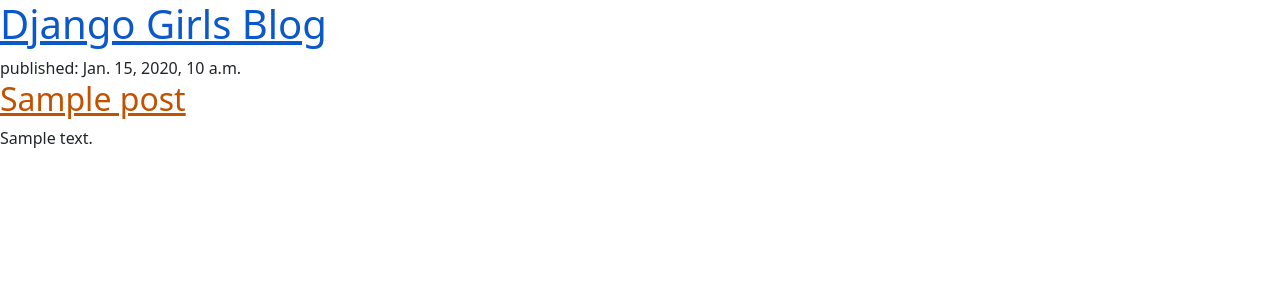
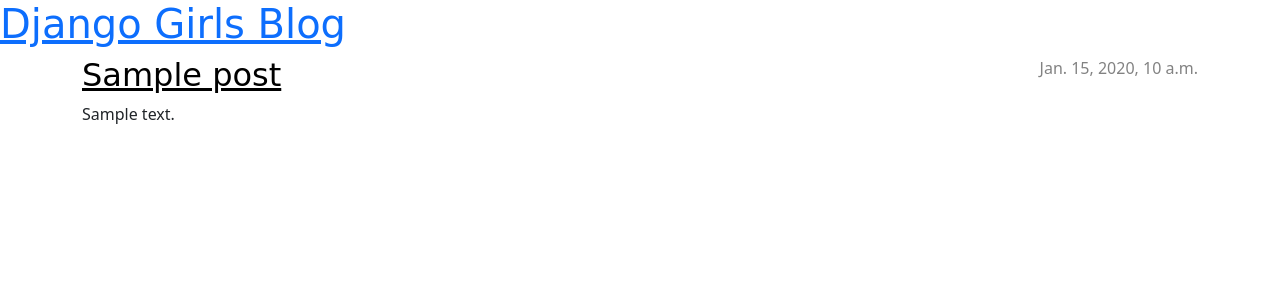
Before and after one commit to axeldunis/my-first-blog, a Django app: page / in a window 1280 px wide. Shown: the top 300 px of the page. Run offline with Django 3.2, Linux system fonts and the light colour scheme; tables that the repository leaves empty hold one stand-in row (values such as "Sample post").

Commit message:
Modified templates to display posts from database.

```diff
--- a/blog/static/css/blog.css
+++ b/blog/static/css/blog.css
@@ -1,3 +1,70 @@
-h1 a, h2 a {
-    color : #C25100;
+.page-header {
+    background-color: #C25100;
+    margin-top: 0;
+    margin-bottom: 40px;
+    padding: 20px 20px 20px 40px;
 }
+
+.page-header h1,
+.page-header h1 a,
+.page-header h1 a:visited,
+.page-header h1 a:active {
+    color: #ffffff;
+    font-size: 36pt;
+    text-decoration: none;
+}
+
+h1,
+h2,
+h3,
+h4 {
+    font-family: 'Lobster', cursive;
+}
+
+.date {
+    color: #828282;
+}
+
+.save {
+    float: right;
+}
+
+.post-form textarea,
+.post-form input {
+    width: 100%;
+}
+
+.top-menu,
+.top-menu:hover,
+.top-menu:visited {
+    color: #ffffff;
+    float: right;
+    font-size: 26pt;
+    margin-right: 20px;
+}
+
+.post {
+    margin-bottom: 70px;
+}
+
+.post h2 a,
+.post h2 a:visited {
+    color: #000000;
+}
+
+.post > .date,
+.post > .actions {
+    float: right;
+}
+
+.btn-secondary,
+.btn-secondary:visited {
+    color: #C25100;
+    background: none;
+    border-color: #C25100;
+}
+
+.btn-secondary:hover {
+    color: #FFFFFF;
+    background-color: #C25100;
+}
--- a/blog/templates/blog/post_list.html
+++ b/blog/templates/blog/post_list.html
@@ -11,12 +11,20 @@
             <h1><a href="/">Django Girls Blog</a></h1>
         </header>
 
-        {% for post in posts %}
-            <article>
-                <time>published: {{ post.published_date }}</time>
-                <h2><a href="">{{ post.title }}</a></h2>
-                <p>{{ post.text|linebreaksbr }}</p>
-            </article>
-        {% endfor %}
+        <main class="container">
+            <div class="row">
+                <div class="col">
+                    {% for post in posts %}
+                        <article class="post">
+                            <time class="date">
+                                {{ post.published_date }}
+                            </time>
+                            <h2><a href="">{{ post.title }}</a></h2>
+                            <p>{{ post.text|linebreaksbr }}</p>
+                        </article>
+                    {% endfor %}
+                </div>
+            </div>
+        </main>
     </body>
 </html>
```
Also changed, not shown: myenv/share/jupyter/kernels/python3/kernel.json (added, +14 -0 lines), myenv/share/jupyter/kernels/python3/logo-32x32.png (added), myenv/share/jupyter/kernels/python3/logo-64x64.png (added), myenv/share/jupyter/kernels/python3/logo-svg.svg (added), 10 other files.
